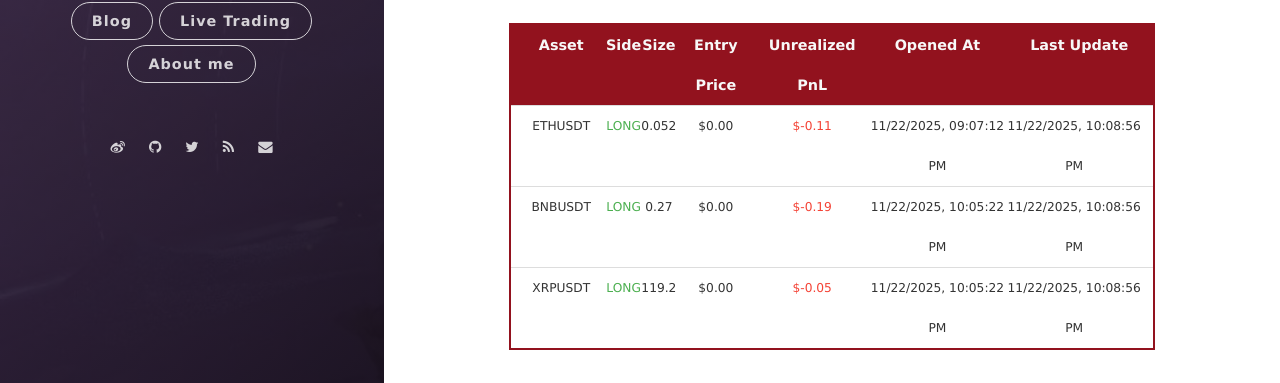
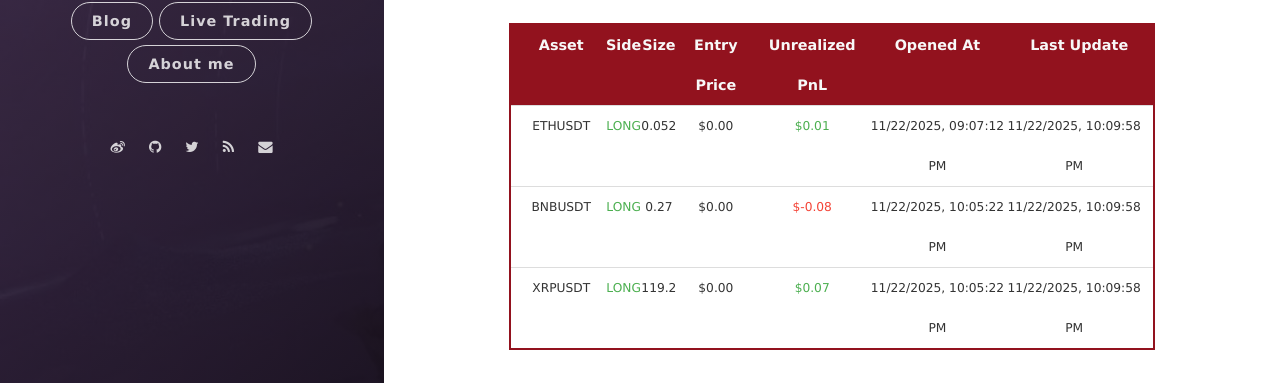
Before and after one commit to leeyegy/leeyegy.github.io, a Jekyll site: the page built from live-trading.html, in a window 1280 px wide and 1026 px high. Shown: the part 576-959 px from the top of the window. Built offline with Jekyll 4.4.1, drawn with Linux system fonts in a browser that asks for light colours; nearby versions of some CDN libraries.

Commit message:
AccountMonitor: refresh positions 2025-11-23T06:09:58+08:00

```diff
--- a/assets/data/binance/positions.json
+++ b/assets/data/binance/positions.json
@@ -4,26 +4,26 @@
     "side": "LONG",
     "size": 0.052,
     "entryPrice": 0.0,
-    "unrealizedPnl": -0.11267311,
+    "unrealizedPnl": 0.00765367,
     "openedAt": "2025-11-23T05:07:12+08:00",
-    "reportedAt": "2025-11-23T06:08:56+08:00"
+    "reportedAt": "2025-11-23T06:09:58+08:00"
   },
   {
     "symbol": "BNBUSDT",
     "side": "LONG",
     "size": 0.27,
     "entryPrice": 0.0,
-    "unrealizedPnl": -0.189,
+    "unrealizedPnl": -0.0783,
     "openedAt": "2025-11-23T06:05:22+08:00",
-    "reportedAt": "2025-11-23T06:08:56+08:00"
+    "reportedAt": "2025-11-23T06:09:58+08:00"
   },
   {
     "symbol": "XRPUSDT",
     "side": "LONG",
     "size": 119.2,
     "entryPrice": 0.0,
-    "unrealizedPnl": -0.04768,
+    "unrealizedPnl": 0.07349156,
     "openedAt": "2025-11-23T06:05:22+08:00",
-    "reportedAt": "2025-11-23T06:08:56+08:00"
+    "reportedAt": "2025-11-23T06:09:58+08:00"
   }
 ]
```
